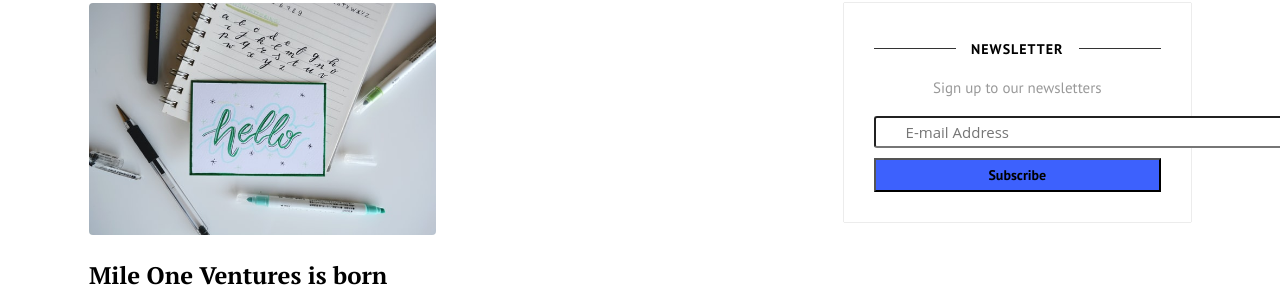
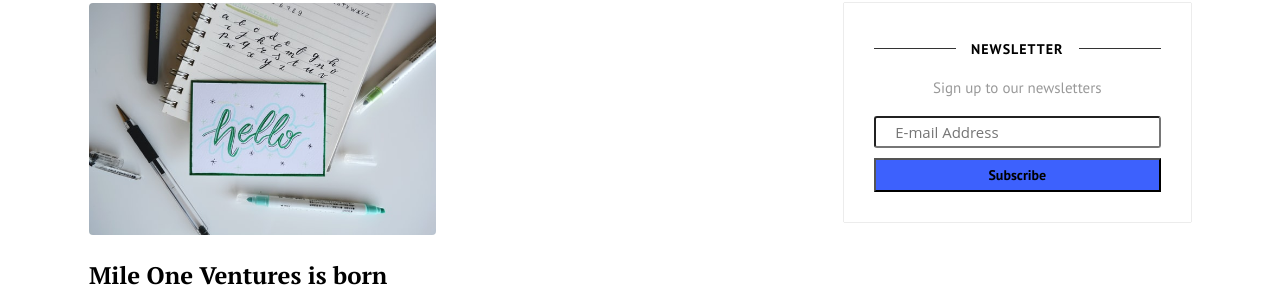
Before and after one commit to mile-one-ventures/mile-one-ventures.github.io, a Jekyll site: the page built from index.html, in a window 1280 px wide. Shown: the part 579-885 px from the top of the page. Built offline with Jekyll 4.4.1, drawn with Linux system fonts in a browser that asks for light colours; the list of posts is cut into pages by our own code; comment, search, counter and statistics services are not loaded.

Commit message:
Update custom.css

```diff
--- a/assets/css/custom.css
+++ b/assets/css/custom.css
@@ -5,14 +5,14 @@ Just customize your theme here.
 
 body {}
 
-#mc_embed_signup input.email {
+div.mc-field-group input {
     font-family: "Open Sans","Helvetica Neue",Arial,Helvetica,Verdana,sans-serif;
     font-size: 15px;
     display: block;
     padding: 0 0.4em;
     margin: 0 4% 10px 0;
     min-height: 32px;
-    width: 172%;
+    width: 100%;
     min-width: 130px;
     -webkit-border-radius: 3px;
     -moz-border-radius: 3px;
```
